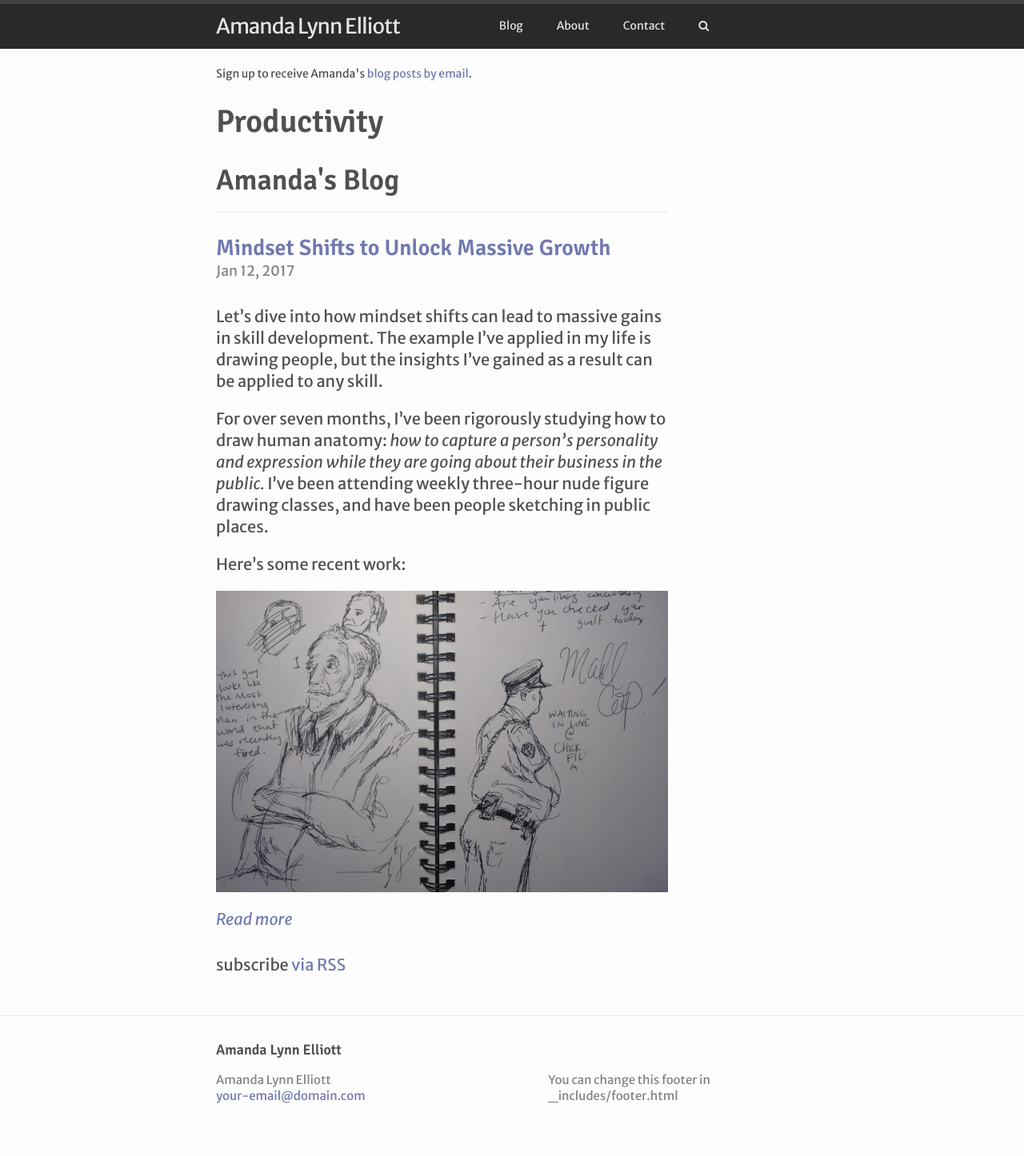
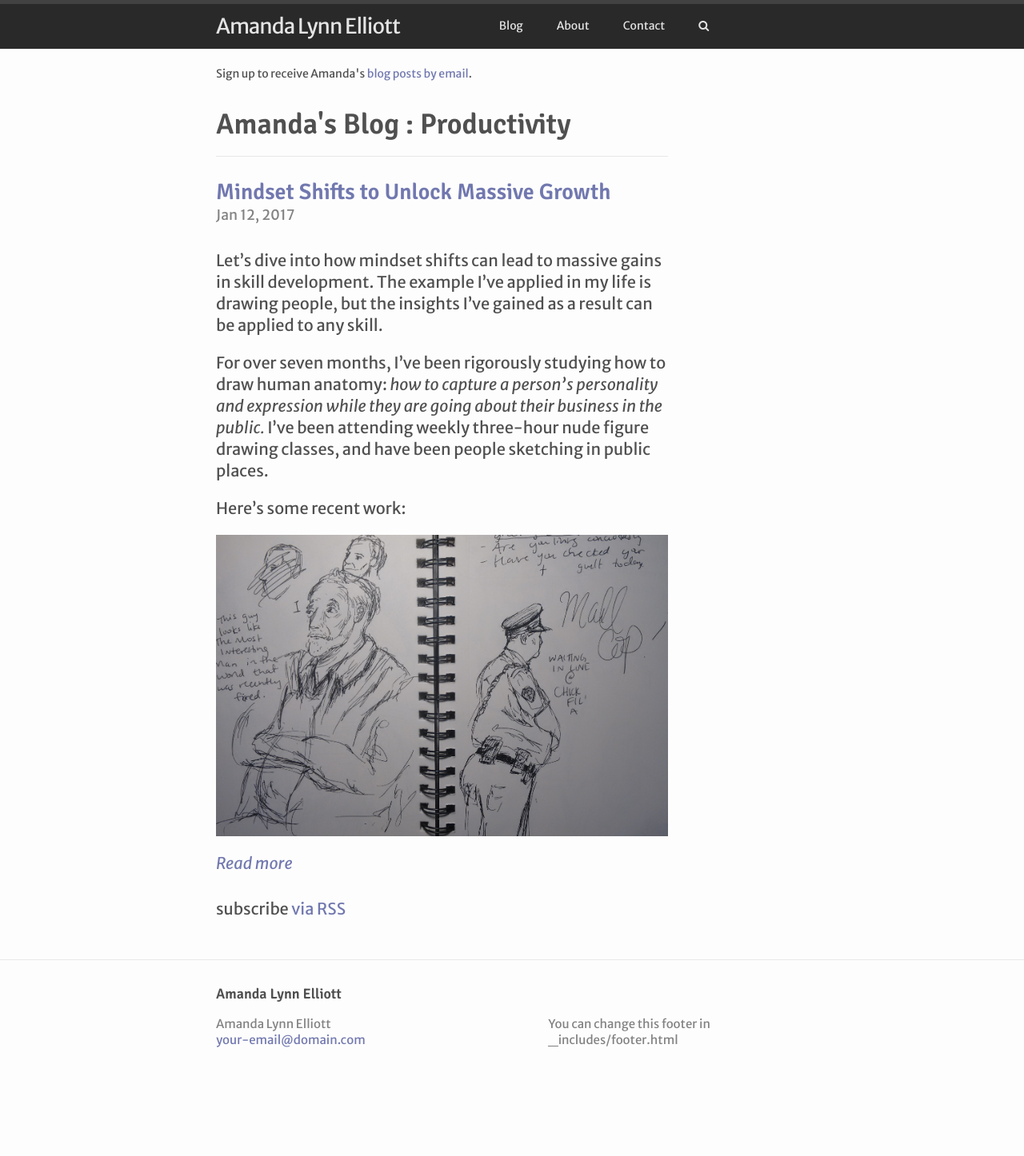
Before and after one commit to amandalynnelliott/amandalynnelliott.github.io-dev, a Jekyll site: the page built from productivity.md, in a window 1280 px wide. Shown: the whole page at 80% size. Built offline with Jekyll 4.4.1, drawn with Linux system fonts in a browser that asks for light colours; nearby versions of some CDN libraries; after the commit the page ends 1376 px from its top, so only the background shows below that.

Commit message:
Improve category page headings

```diff
--- a/_includes/header.html
+++ b/_includes/header.html
@@ -29,7 +29,7 @@
 							{% else %}
 								{% assign title = page.title %}
 							{% endif %}
-							<a href={{ page.url }}>{{ title }}</a>
+							<a href="{{ page.url }}">{{ title }}</a>
 						</li>
 					{% endif %}
 				{% endfor %}
--- a/_layouts/home.html
+++ b/_layouts/home.html
@@ -1,13 +1,13 @@
 ---
 layout: default
 ---
+<div class="home">
+	<h1 class="home-title">
+		Amanda's Blog
 		{% if page.category %}
-<header class="post-header">
-	<h1 class="post-title">{{ page.title }}</h1>
-</header>
+			: {{ page.title }}
 		{% endif %}
-<div class="home">
-	<h1 class="home-title">Amanda's Blog</h1>
+	</h1>
 	{{ content }}
 	<ul class="post-list">
 		{% if page.category %}
@@ -29,5 +29,5 @@ layout: default
 			</li>
 		{% endfor %}
 	</ul>
-	<p class="rss-subscribe">subscribe <a href="{{ "/feed.xml" }}">via RSS</a></p>
+	<p class="rss-subscribe">subscribe <a href="/feed.xml">via RSS</a></p>
 </div>
```
Also changed, not shown: 1 other file. Lines whose indentation alone changed are shown as unchanged.
